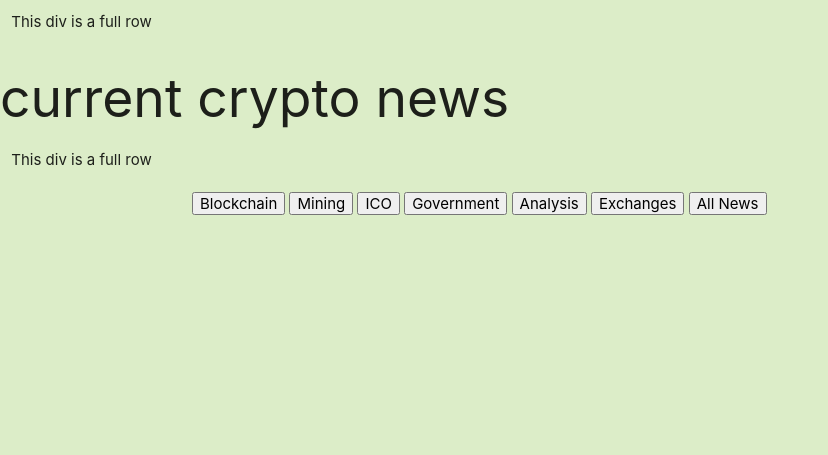
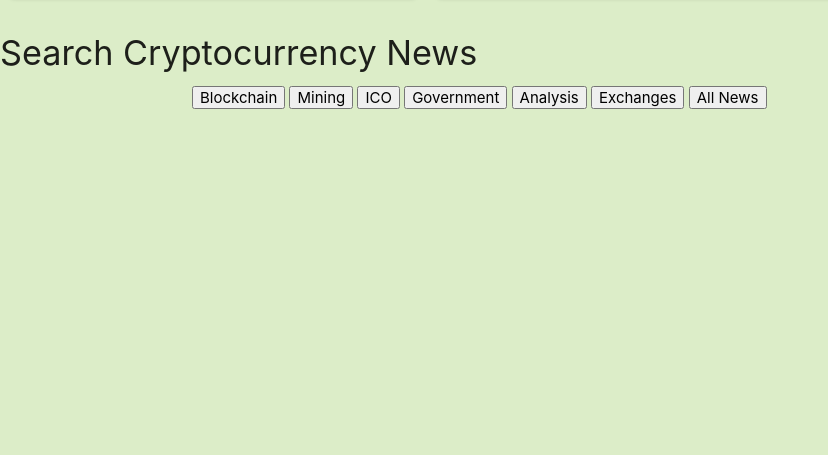
Before and after one commit to NightTrek/CryptoBob, a Node server app: template views/news.handlebars in a window 1280 px wide. Shown: the part 321-776 px from the top of the page, without its empty margins (0-828 px from the left). Run offline with Node 20, Linux system fonts and the light colour scheme; the template is opened without the code that fills it, so the values that code supplies are empty; some libraries are stand-ins or nearby versions.

Commit message:
news updated & articels added to main page

```diff
--- a/views/news.handlebars
+++ b/views/news.handlebars
@@ -1,10 +1,47 @@
-<h1>crypto news page</h1>
+<nav>
+    <!-- navbar content here  -->
+    <div class="hoverable">
+        <a href="#" data-target="slide-out" class="sidenav-trigger show-on-large"><i class="material-icons">menu</i></a>
+        <div class="row">
+            <div class="col s3">
+                <h4>My Account</h4>
+            </div>
+        </div>
+    </div>
+
+    <ul id="slide-out" class="sidenav">
+        <li>
+            <div class="user-view">
+                <div class="background">
+                    <img
+                        src="https://www.autoassistant.it/directory/wp-content/uploads/2019/06/pexels-photo-949587.jpeg">
+                </div>
+                <!-- img of user goes here, putting a default img for now -->
+                <a href="#!"><img class="circle hoverable"
+                        src="https://theme.zdassets.com/theme_assets/2313093/ea2a7a1391be00c66d006290df37177233bd1467.png"
+                        id="image"></a>
+                <a class="subheader" href="#!"><span class="white-text name" id="name">User's Name</span></a>
+                <a class="subheader" href="#!"><span class="white-text email" id="email">User's Email</span></a>
+            </div>
+        </li>
+        <li><a href="/watchlist:id" class="waves-effect"><i class="material-icons">trending_up</i>Watchlist</a></li>
+        <li><a href="/portfolio" class="waves-effect"><i class="material-icons">insert_chart</i>Portfolio</a></li>
+        <li><a href="/account/news" class="waves-effect"><i class="material-icons">chrome_reader_mode</i>News</a></li>
+        <li><a href="/account/notifications" class="waves-effect"><i class="material-icons">error</i>Notifications</a>
+        </li>
+        <li>
+            <div class="divider"></div>
+        </li>
+        <li><a class="subheader" href="#!"><i class="material-icons">autorenew</i>Auto Trading (Unavailable)</a></li>
+    </ul>
+
+</nav>
 
 {{!-- this div is for the cryptocurrency graphs --}}
 <div class="div">
     {{!-- top div --}}
     <div class="row">
-        <div class="col s12">This div is a full row</div>
+        <h2>Cryptocurrency News</h2>
     </div>
     {{!-- row of 3 graphs --}}
     <div class="row">
@@ -63,19 +100,11 @@
             </div>
         </div>
     </div>
-    {{!-- BOTTOM DIV --}}
-    <div class="row">
-        <div class="col s12">This div is a full row</div>
-    </div>
-</div>
 
-<h2>current crypto news</h2>
+
+    <h4>Search Cryptocurrency News</h4>
     {{!-- this div is for the news api --}}
-<div>
-    {{!-- crpyto news search params div --}}
-    <div class="row">
-        <div class="col s12">This div is a full row</div>
-    </div>
+
     <div class="container">
 
         {{!-- cryptonews Search Buttons --}}
@@ -92,7 +121,7 @@
     <div class="container">
         <div class="row">
             {{#each news}}
-            <div class="col-sm-4 News {{this.category}}">
+            <div class="col s4 News {{this.category}}">
                 <a href={{this.url}}>
                     <h3>{{this.title}}</h3>
                 </a>
@@ -101,7 +130,7 @@
             {{/each}}
         </div>
     </div>
-</div>
+
 
     {{!-- cryptonews search button functions --}}
     <script>
```
Also changed, not shown: routes/html/index.js (+18 -1 lines), views/DisplayAll.handlebars (+14 -13 lines). Lines whose indentation alone changed are shown as unchanged.
